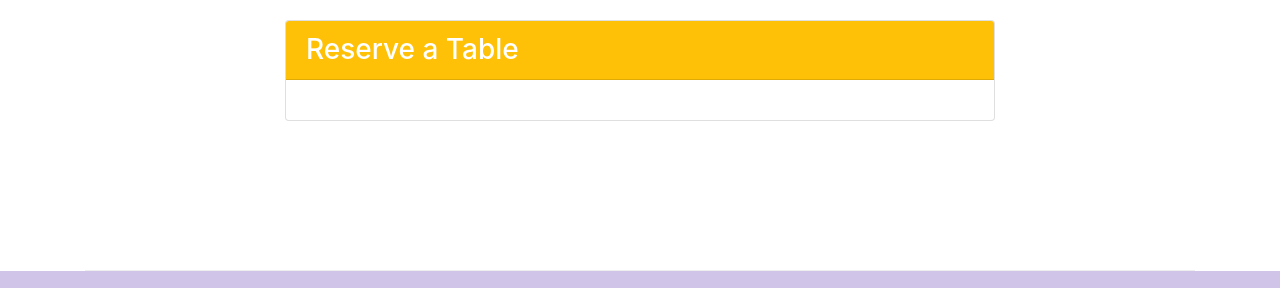
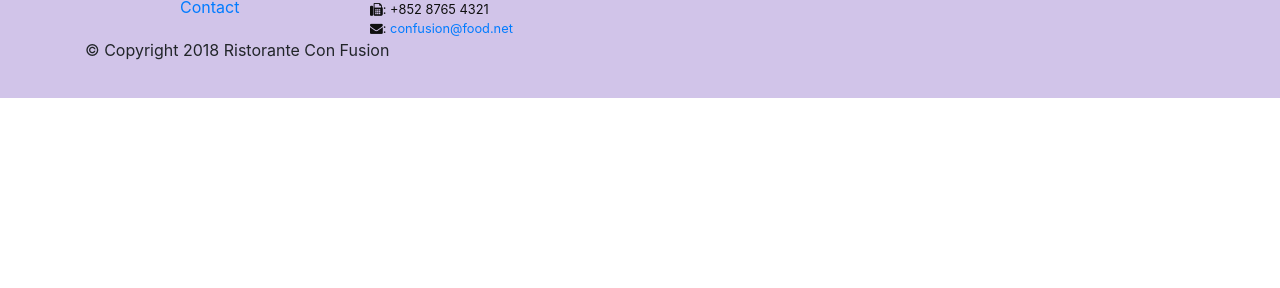
Before and after one commit to Shivam327/Con-Fusion, a website: page index.html in a window 1280 px wide. Shown: the part 864-1152 px from the top of the page. After the commit the page ends 962 px from the top, so only its background shows below. Drawn offline with nearby package versions, Linux system fonts and the light colour scheme.

Commit message:
Assignment 3-1

```diff
--- a/index.html
+++ b/index.html
@@ -208,23 +208,6 @@
                 </div>
             </div>
         </div>
-
-
-        <div class="row row-content align-items-center" id="reserveform">
-            <div class="col col-sm"></div>
-            <div class="col-12 col-sm-8">
-                <div class="card">
-                    <h3 class="card-header bg-warning text-white">Reserve a Table</h3>
-                    <div class="card-body">
-                        <form action="#">
-
-
-                        </form>
-                    </div>
-                </div>
-            </div>
-            <div class="col col-sm"></div>
-        </div>
     </div>
 
     <footer class="footer">
```
